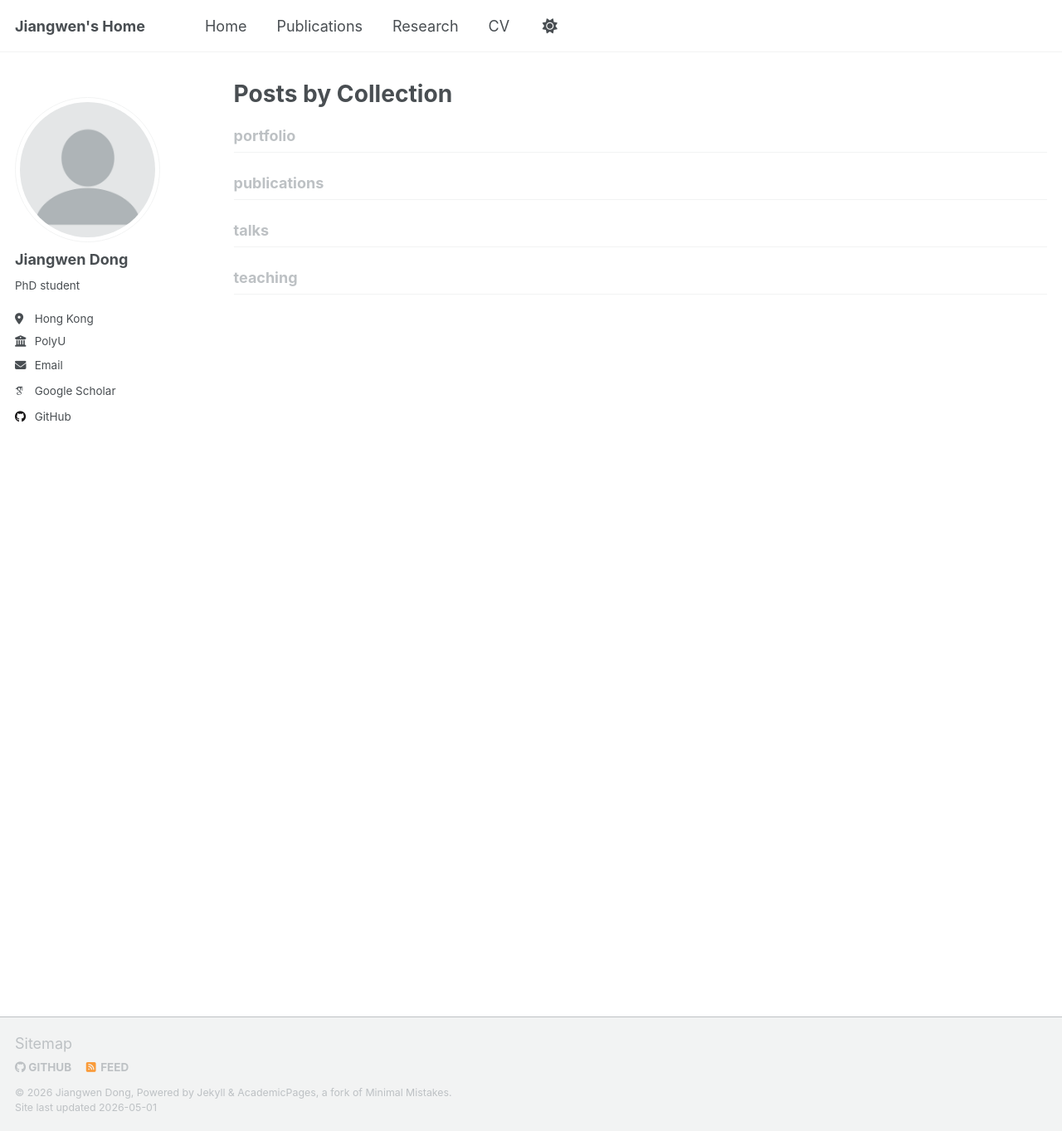
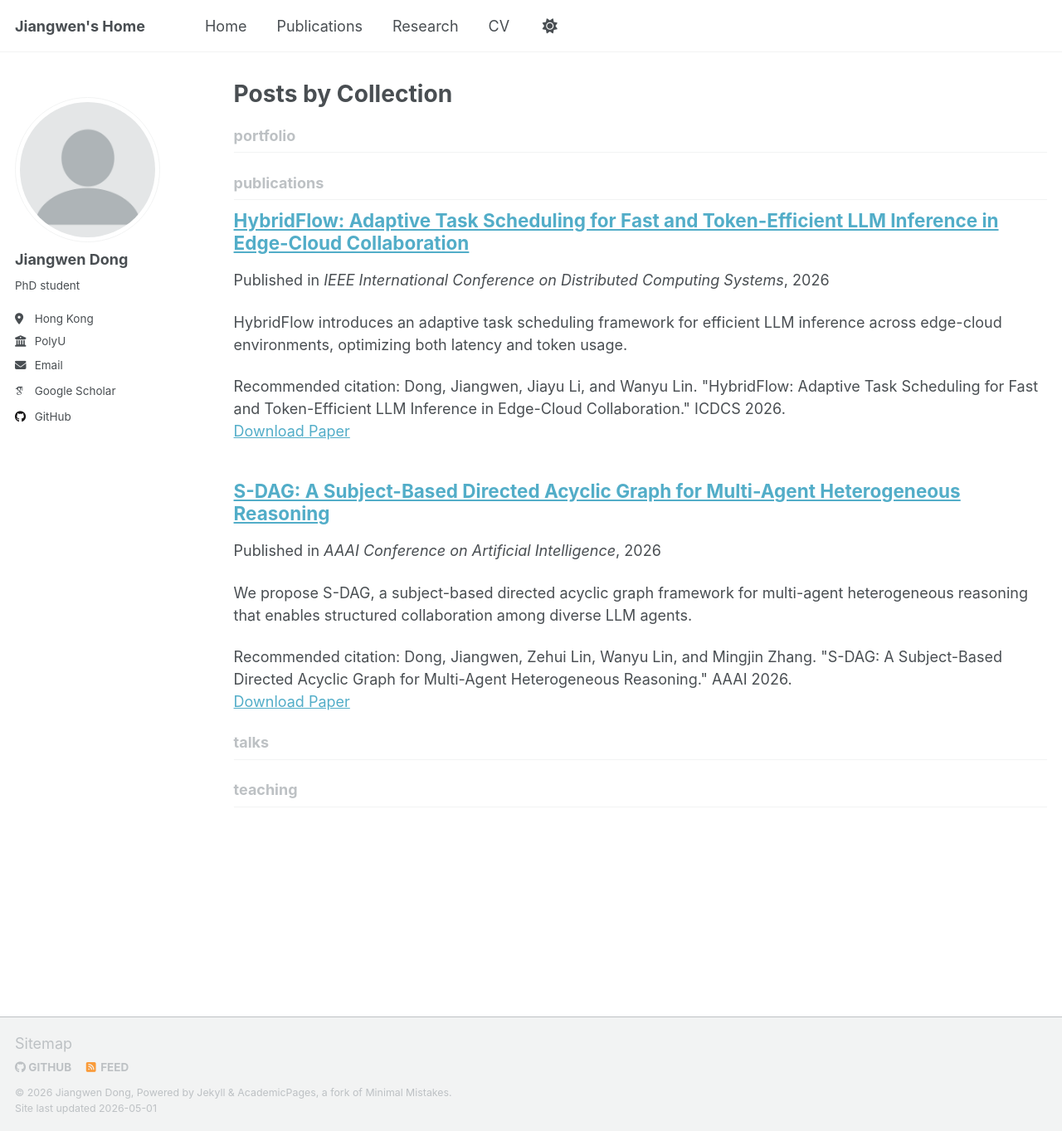
Before and after one commit to Jiangwen-Dong/Jiangwen-Dong.github.io, a Jekyll site: the page built from _pages/collection-archive.html, in a window 1280 px wide and 1363 px high. Shown: the whole window at 83% size. Built offline with Jekyll 4.4.1, drawn with Linux system fonts in a browser that asks for light colours; some web fonts are replaced; a script that is not in the unit is left out; a file with an impossible date is left out.

Commit message:
content: update S-DAG and HybridFlow publications with proper frontmatter

```diff
--- a/_publications/2026-HybridFlow.md
+++ b/_publications/2026-HybridFlow.md
@@ -1,11 +1,13 @@
 ---
 title: "HybridFlow: Adaptive Task Scheduling for Fast and Token-Efficient LLM Inference in Edge-Cloud Collaboration"
-collection: manuscripts
-category:
-permalink:
-excerpt: ''
-date: 2026
-venue: ''
-paperurl: '[https://academicpages.github.io/files/paper3.pdf](https://arxiv.org/abs/2512.22137)'
-citation: 'Dong, Jiangwen, Jiayu Li, and Wanyu Lin. "HybridFlow: Adaptive Task Scheduling for Fast and Token-Efficient LLM Inference in Edge-Cloud Collaboration." arXiv preprint arXiv:2512.22137 (2025).'
+collection: publications
+category: conferences
+permalink: /publication/2026-hybridflow
+excerpt: "HybridFlow introduces an adaptive task scheduling framework for efficient LLM inference across edge-cloud environments, optimizing both latency and token usage."
+date: 2026-01-20
+venue: "IEEE International Conference on Distributed Computing Systems"
+paperurl: "https://arxiv.org/abs/2512.22137"
+citation: 'Dong, Jiangwen, Jiayu Li, and Wanyu Lin. "HybridFlow: Adaptive Task Scheduling for Fast and Token-Efficient LLM Inference in Edge-Cloud Collaboration." ICDCS 2026.'
 ---
+
+HybridFlow introduces an adaptive task scheduling framework for efficient LLM inference across edge-cloud environments, optimizing both latency and token usage.
--- a/_publications/2026-S-DAG.md
+++ b/_publications/2026-S-DAG.md
@@ -1,14 +1,13 @@
 ---
 title: "S-DAG: A Subject-Based Directed Acyclic Graph for Multi-Agent Heterogeneous Reasoning"
-collection: AAAI2026
-category: Conference Paper
-permalink:
-excerpt: ''
-date: 2026
-venue: 'AAAI2026'
-slidesurl: ''
-paperurl: '[https://academicpages.github.io/files/paper1.pdf](https://arxiv.org/abs/2511.06727)'
-bibtexurl: ''
-citation: 'Dong, Jiangwen, Zehui Lin, Wanyu Lin, and Mingjin Zhang. "S-DAG: A Subject-Based Directed Acyclic Graph for Multi-Agent Heterogeneous Reasoning." arXiv preprint arXiv:2511.06727 (2025).'
+collection: publications
+category: conferences
+permalink: /publication/2026-s-dag
+excerpt: "We propose S-DAG, a subject-based directed acyclic graph framework for multi-agent heterogeneous reasoning that enables structured collaboration among diverse LLM agents."
+date: 2026-01-20
+venue: "AAAI Conference on Artificial Intelligence"
+paperurl: "https://arxiv.org/abs/2511.06727"
+citation: 'Dong, Jiangwen, Zehui Lin, Wanyu Lin, and Mingjin Zhang. "S-DAG: A Subject-Based Directed Acyclic Graph for Multi-Agent Heterogeneous Reasoning." AAAI 2026.'
 ---
-The contents above will be part of a list of publications, if the user clicks the link for the publication than the contents of section will be rendered as a full page, allowing you to provide more information about the paper for the reader. When publications are displayed as a single page, the contents of the above "citation" field will automatically be included below this section in a smaller font.
+
+We propose S-DAG, a subject-based directed acyclic graph framework for multi-agent heterogeneous reasoning that enables structured collaboration among diverse LLM agents.
```
